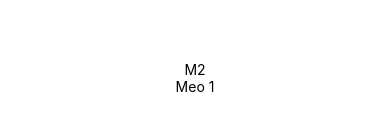
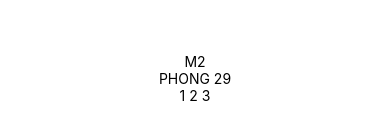
Before and after one commit to phongnguyenrvn1995/React-Native-learning, a React Native app in the folder My-Expo-Prj/: screen / in a window 390 px wide. Shown: the part 344-484 px from the top of the page. Built offline with nearby package versions, Linux system fonts and the light colour scheme.

Commit message:
Destructing

```diff
--- a/My-Expo-Prj/App.js
+++ b/My-Expo-Prj/App.js
@@ -3,14 +3,17 @@ import { StyleSheet, Text, View } from 'react-native';
 import { M1, M2 } from './my_libs'
 import { y1, z } from './ArrowFunc';
 import { Cat } from './MyClasses';
+import { age, city, hairColor, myArray, myArray1, myArray2, myArray3, myArray4, myObject, name, name1, others, printMyArray, printMyObject } from './Destructing';
 
 export default function App() {
   let cat = new Cat('Meo', 1);
   console.log(cat);
+  console.log(name1, hairColor, city, others);
   return (
     <View style={styles.container}>
       {M2()}
-      <Text>{cat.profile}</Text>
+      <Text>{printMyObject(myObject)}</Text>
+      <Text>{printMyArray(myArray)}</Text>
       <StatusBar style="auto" />
     </View>
   );
--- /dev/null
+++ b/My-Expo-Prj/Destructing.tsx
@@ -0,0 +1,34 @@
+export const myObject = {
+    name: 'PHONG',
+    age: 29
+}
+
+export let {name, age} = myObject;
+
+export const myArray = [1, 2, 3];
+export const [myArray1, myArray2, myArray3, myArray4] = myArray;
+
+export function printMyObject({name, age}) {
+    return `${name} ${age}`;
+};
+
+export function printMyArray([a1, a2, a3]) {
+    return `${a1} ${a2} ${a3}`;
+}
+
+const people = {
+    name: 'PHONG',
+    age: 29,
+    hairColor: undefined,
+    eyeColor: 'black',
+    location: {
+        city: 'SG'
+    }
+};
+
+export const {
+    name: name1, // change var name
+    hairColor = 'black', // assign default value
+    location: { city },
+    ...others // the rest other values
+} = people;
```
